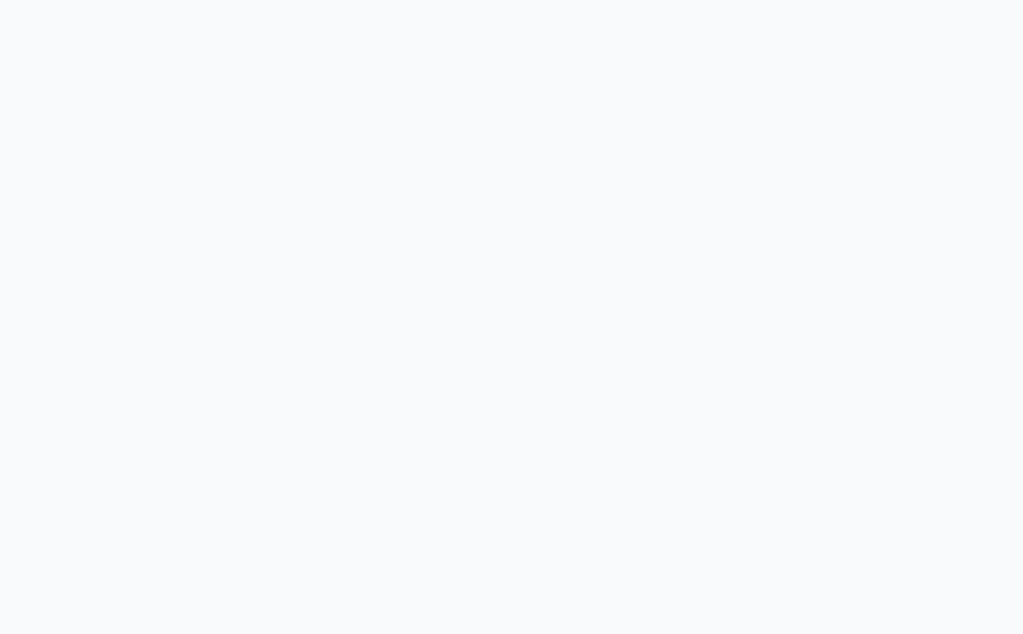
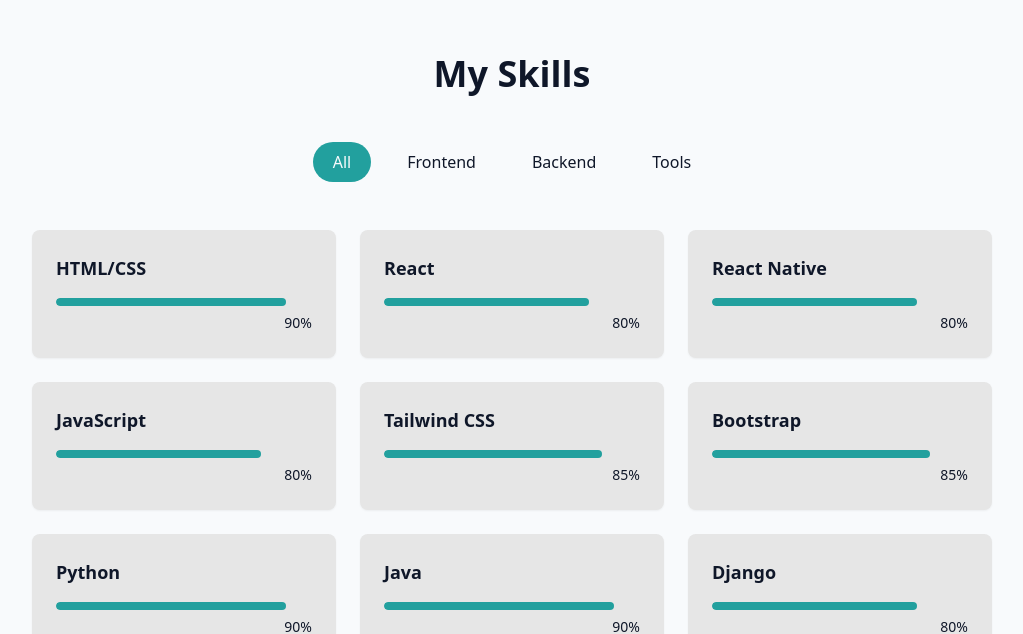
Before and after one commit to iordanidisk/iordanidisk.github.io, a React (Vite) app: page / in a window 1280 px wide. Shown: the part 1470-2104 px from the top of the page, without its empty margins (128-1151 px from the left). Before the commit the page ends 1428 px from the top, so only its background shows below. Built offline with nearby package versions, Linux system fonts and the light colour scheme.

Commit message:
Added skills section

```diff
--- a/src/components/ExperienceSection.jsx
+++ b/src/components/ExperienceSection.jsx
@@ -11,7 +11,7 @@
             <div className="grid grid-cols-1 md:grid-cols-2 gap-12 items-center">
                 <div className="gradient-border p-6 card-hover">
                     <div className="flex items-start gap-4">
-                        <div className="p-3 bg-primary/10 rounded-full w-25">
+                        <div className="p-4 bg-primary/10 rounded-full">
                             <a href="https://www.infineon.com/" target="_blank" className='font-bold text-glow text-primary'>Infineon</a>
                         </div>
                         <div>
@@ -26,7 +26,7 @@
                 </div>
                 <div className="gradient-border p-6 card-hover">
                     <div className="flex items-start gap-4">
-                        <div className="p-3 bg-primary/10 rounded-full w-20">
+                        <div className="p-4 bg-primary/10 rounded-full">
                             <a href="https://www.dts.de/en/" target="_blank" className='font-bold text-glow text-primary'>DTS</a>
                         </div>
                         <div>
@@ -41,7 +41,7 @@
                 </div>
                 <div className="gradient-border p-6 card-hover">
                     <div className="flex items-start gap-4">
-                        <div className="p-3 bg-primary/10 rounded-full w-20">
+                        <div className="p-4 bg-primary/10 rounded-full">
                             <a href="https://www.filmfestival.gr/en/" target="_blank" className='font-bold text-glow text-primary'>TIFF</a>
                         </div>
                         <div>
--- /dev/null
+++ b/src/components/SkillsSection.jsx
@@ -0,0 +1,81 @@
+import { useState } from "react";
+import { cn } from "@/lib/utils";
+
+const skills = [
+    {name: "HTML/CSS", level: 90, category: "frontend"},
+    {name: "React", level: 80, category: "frontend"},
+    {name: "React Native", level: 80, category: "frontend"},
+    {name: "JavaScript", level: 80, category: "frontend"},
+    {name: "Tailwind CSS", level: 85, category: "frontend"},
+    {name: "Bootstrap", level: 85, category: "frontend"},
+    {name: "Python", level: 90, category: "backend"},
+    {name: "Java", level: 90, category: "backend"},
+    {name: "Django", level: 80, category: "backend"},
+    {name: "Django Rest Framework", level: 70, category: "backend"},
+    {name: "Flask", level: 70, category: "backend"},
+    {name: "PostgreSQL", level: 80, category: "backend"},
+    {name: "PHP", level: 85, category: "backend"},
+    {name: "Git", level: 90, category: "tools"},
+    {name: "Docker", level: 80, category: "tools"},
+]
+
+const catergories = ["all", "frontend", "backend", "tools"];
+
+export const SkillsSection = () => {
+    const  [activeCategory, setActiveCategory] = useState("all");
+    const filteredSkills = skills.filter(
+        (skill) => activeCategory === "all" || skill.category === activeCategory
+    );
+
+    return(
+        <section
+            id="skills"
+            className="py-24 px-4 rlative bg-secondary/30"
+        >
+            <div className="container mx-auto max-w-5xl">
+                <h2 className="text-3xl md:text-4xl font-bold mb-12 text-center">
+                    My Skills
+                </h2>
+
+                <div className="flex flex-wrap justify-center gap-4 mb-12">
+                    {catergories.map((category, key) => (
+                        <button
+                            key={key}
+                            onClick={() => setActiveCategory(category)}
+                            className={cn(
+                                "px-5 py-2 rounded-full transition-colors duration-300 capitalize",
+                                activeCategory === category
+                                ? "bg-primary text-primary-foreground"
+                                : "bg-secondary/70 text-foreground hover:bg-secondary"
+                            )}
+                        >
+                            {category}
+                        </button>
+                    ))}
+                </div>
+
+                <div className="grid grid-cols-1 sm:grid-cols-2 lg:grid-cols-3 gap-6">
+                    {filteredSkills.map((skill, key) => (
+                        <div
+                            key={key}
+                            className="bg-card p-6 rounded-lg shadow-xs card-hover"
+                        >
+                            <div className="text-left mb-4">
+                                <h3 className="font-semibold text-lg">{skill.name}</h3>
+                            </div>
+                            <div className="w-full bg-secondary/50 h-2 rounded-full overflow-hidden">
+                                <div
+                                    className="bg-primary h-2 rounded-full origin-left animate-[grow_1.5s_ease-out"
+                                    style={{width: skill.level + "%"}}
+                                />
+                            </div>
+                            <div className="text-right mt-1">
+                                <span className="text-sm text-muted-foreground">{skill.level}%</span>
+                            </div>
+                        </div>
+                    ))}
+                </div>
+            </div>
+        </section>
+    )
+};
--- a/src/index.css
+++ b/src/index.css
@@ -67,7 +67,7 @@
     --background: 210 40% 98%;
     --foreground: 222 47% 11%;
 
-    --card: 183 0% 85%;
+    --card: 183 0% 90%;
 
     --primary: 179 65% 38%;
     --primary-foreground: 210 40% 98%;
--- a/src/pages/Home.jsx
+++ b/src/pages/Home.jsx
@@ -3,6 +3,7 @@
 import { StarBackground } from "@/components/StarBackground";
 import { HeroSection } from "@/components/HeroSection";
 import { ExperienceSection } from "@/components/ExperienceSection";
+import { SkillsSection } from "../components/SkillsSection";
 
 
 export const Home = () => {
@@ -22,6 +23,7 @@
         <main>
             <HeroSection />
             <ExperienceSection />
+            <SkillsSection />
         </main>
 
     </div>
```
